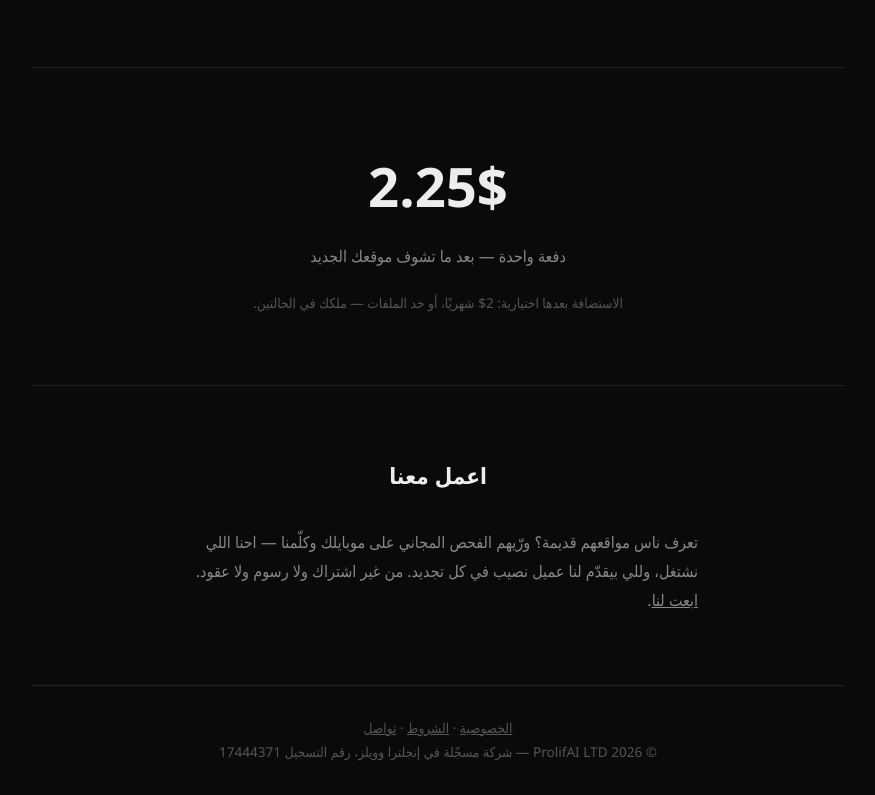
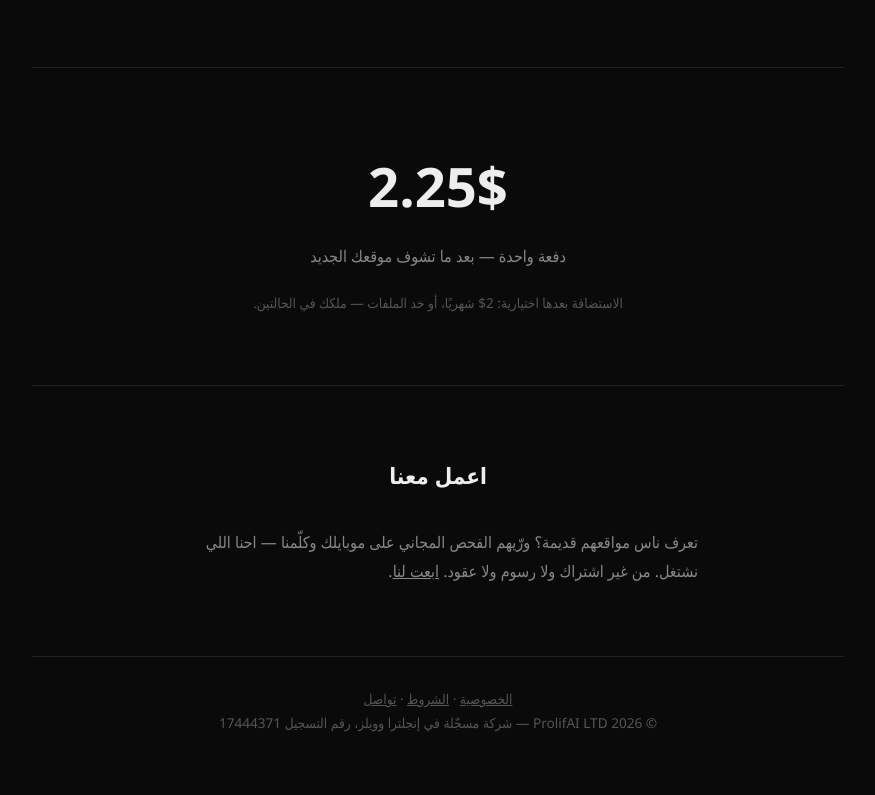
Before and after one commit to ProlifAI/websitak-landing, a plain HTML site: page ar/index.html in a window 1280 px wide. Shown: the part 1117-1912 px from the top of the page, without its empty margins (202-1077 px from the left). After the commit the page ends 1883 px from the top, so only its background shows below. Drawn offline with Linux system fonts and the light colour scheme.

Commit message:
Remove partner-share clause from Arabic work-with-us copy

```diff
--- a/ar/index.html
+++ b/ar/index.html
@@ -78,7 +78,7 @@ footer{border-top:1px solid var(--line);padding:30px 0;color:#555;font-size:.85r
 
 <section>
 <h2>اعمل معنا</h2>
-<p style="color:var(--dim);max-width:520px;margin:0 auto">تعرف ناس مواقعهم قديمة؟ ورّيهم الفحص المجاني على موبايلك وكلّمنا — احنا اللي نشتغل، وللي بيقدّم لنا عميل نصيب في كل تجديد. من غير اشتراك ولا رسوم ولا عقود. <a href="/ar/contact/">ابعت لنا</a>.</p>
+<p style="color:var(--dim);max-width:520px;margin:0 auto">تعرف ناس مواقعهم قديمة؟ ورّيهم الفحص المجاني على موبايلك وكلّمنا — احنا اللي نشتغل. من غير اشتراك ولا رسوم ولا عقود. <a href="/ar/contact/">ابعت لنا</a>.</p>
 </section>
 
 <footer><a href="/ar/privacy/">الخصوصية</a> · <a href="/ar/terms/">الشروط</a> · <a href="/ar/contact/">تواصل</a><br>© 2026 ProlifAI LTD — شركة مسجّلة في إنجلترا وويلز، رقم التسجيل 17444371</footer>
```
